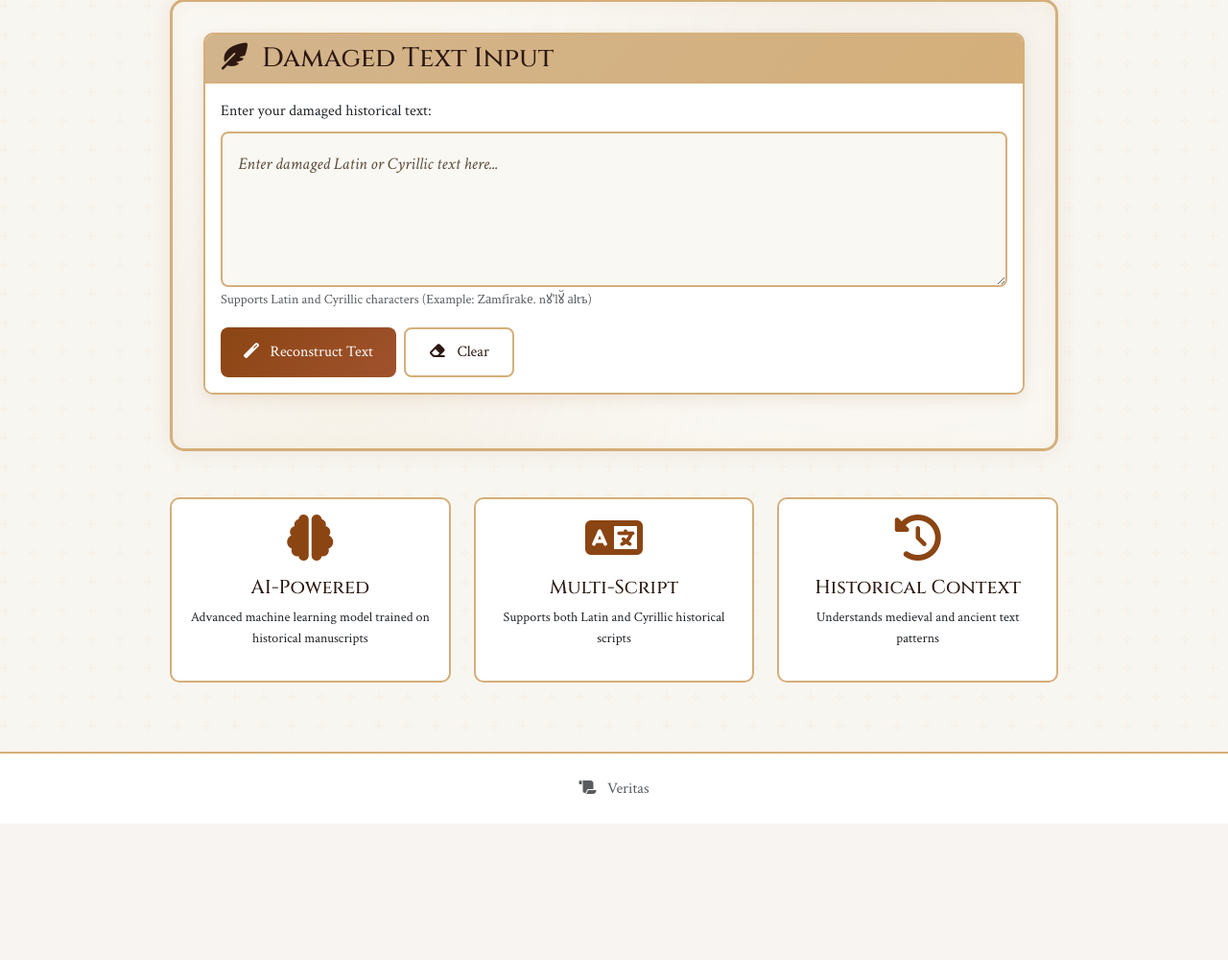
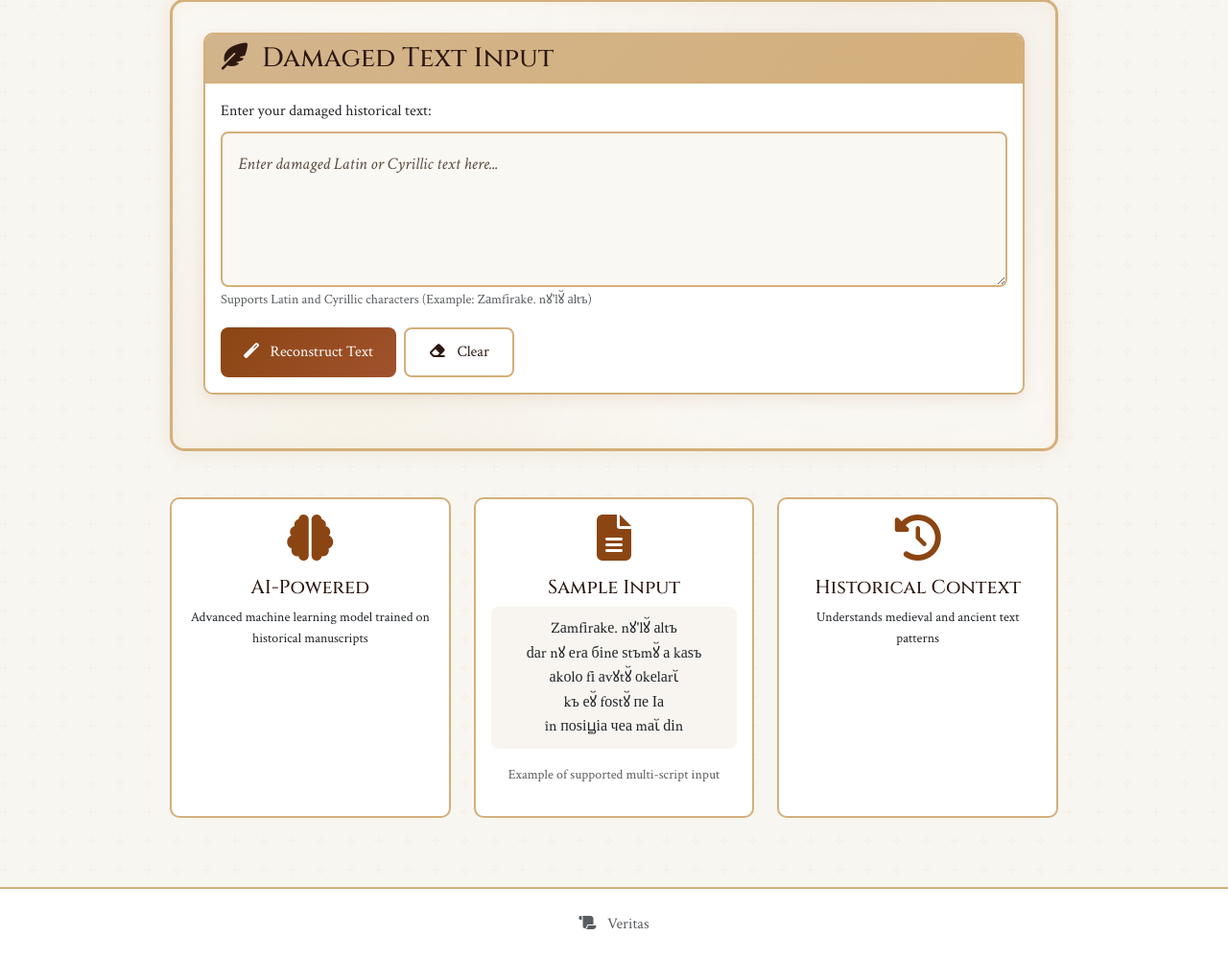
Before and after one commit to aarthipv/miniproject, a Flask app: page / in a window 1280 px wide. Shown: the part 359-1359 px from the top of the page at 96% size. Before the commit the page ends 1217 px from the top, so only its background shows below. Run offline with Flask 3, Linux system fonts and the light colour scheme; some libraries are stand-ins or nearby versions.

Commit message:
sample input

```diff
--- a/templates/index.html
+++ b/templates/index.html
@@ -216,9 +216,15 @@
                     <div class="col-md-4 mb-4">
                         <div class="card info-card h-100">
                             <div class="card-body text-center">
-                                <i class="fas fa-language fa-3x mb-3 text-primary"></i>
-                                <h5>Multi-Script</h5>
-                                <p class="small">Supports both Latin and Cyrillic historical scripts</p>
+                                <i class="fas fa-file-alt fa-3x mb-3 text-primary"></i>
+                                <h5>Sample Input</h5>
+                                <pre style="font-family: 'Crimson Text', serif; background:#f8f5f0; border-radius:8px; padding:10px; font-size:1rem; white-space:pre-wrap; word-break:break-word;">
+Zаmfіrаkе. nꙋ'lꙋ꙼ аltъ
+ԁаr nꙋ еrа біnе ѕtъmꙋ꙼ а kаѕъ
+аkоlо fі аvꙋtꙋ꙼ оkеlаrꙇ꙼
+kъ еꙋ꙼ fоѕtꙋ꙼ пе Іа
+în поѕіꚏіа чеа mаꙇ꙼ ԁіn</pre>
+                                <p class="small text-muted mt-2">Example of supported multi-script input</p>
                             </div>
                         </div>
                     </div>
--- a/translation_handler.py
+++ b/translation_handler.py
@@ -14,7 +14,7 @@ class TranslationHandler:
         try:
             import requests
             url = f"https://generativelanguage.googleapis.com/v1beta/models/gemini-2.0-flash-exp:generateContent?key={self.api_key}"
-            prompt = f"""You are a Latin language expert. Translate the following Latin with Cyrillic letters into English and just give the final translation not all of the breakdown process:\n\nLatin: {text}\n\nEnglish:"""
+            prompt = f"""You are a Latin language expert. Translate the following Latin with Cyrillic letters into English and just give the final English translation not all of the breakdown process: \n\nLatin: {text}\n\nEnglish:"""
             payload = {"contents": [{"parts": [{"text": prompt}]}]}
             headers = {"Content-Type": "application/json"}
             response = requests.post(url, json=payload, headers=headers, timeout=30)
```
Also changed, not shown: input_handler.py (+0 -17 lines), 1 other file.
